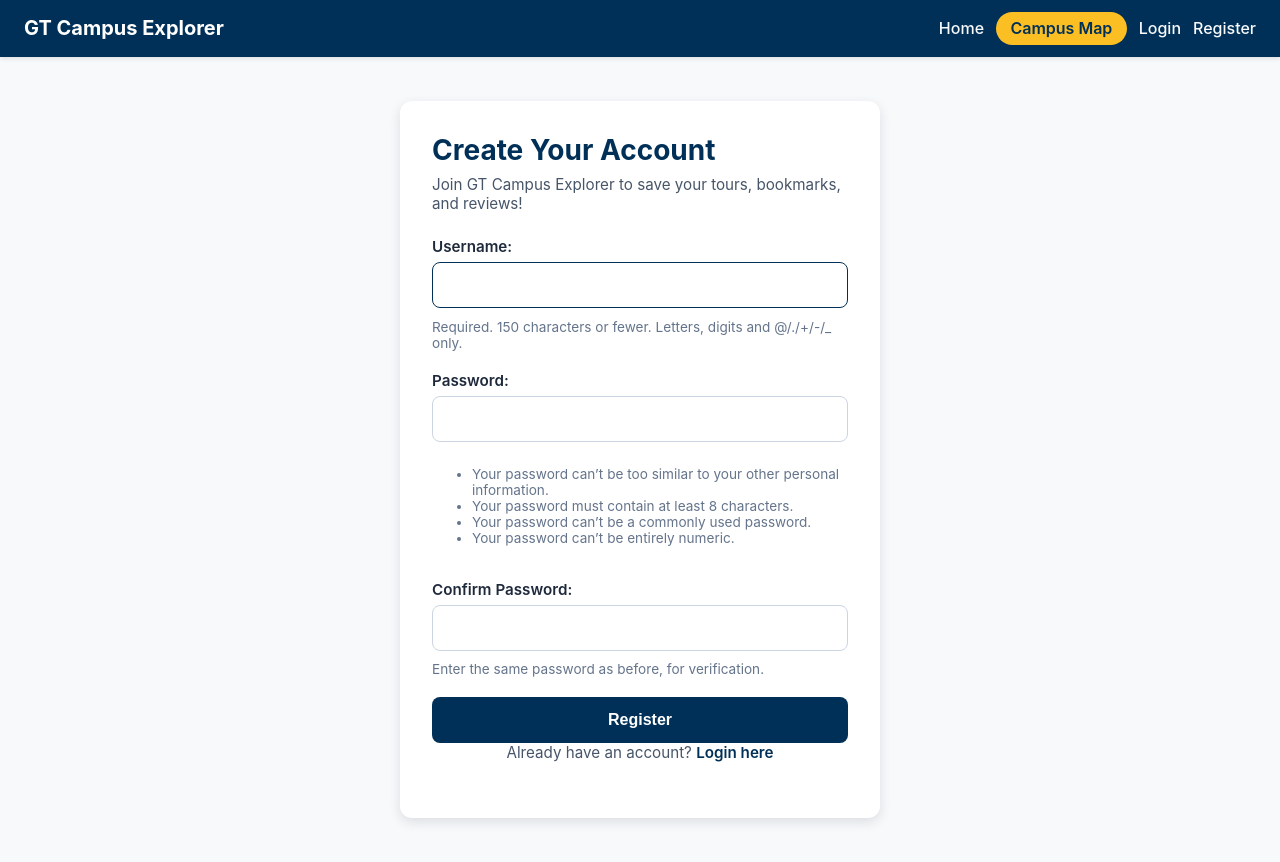
After one commit to KennyKeni/cs-2340-team-6-gt-campus-tour, a Django app: page /accounts/register/ in a window 1280 px wide. The commit adds this page. Shown: the top 862 px of the page. Run offline with Django 5.2, Linux system fonts and the light colour scheme.

Commit message:
feature/user-story-1: account creation

```diff
--- /dev/null
+++ b/accounts/templates/accounts/register.html
@@ -0,0 +1,57 @@
+{% extends 'base.html' %}
+
+{% block title %}Register - GT Tour{% endblock %}
+
+{% block content %}
+<div class="auth-container">
+    <h2>Create Your Account</h2>
+    <p>Join GT Campus Explorer to save your tours, bookmarks, and reviews!</p>
+
+    <form method="post" class="auth-form">
+        {% csrf_token %}
+
+        {% if form.errors %}
+            <div class="error-messages">
+                {% for field in form %}
+                    {% for error in field.errors %}
+                        <p class="error">{{ error }}</p>
+                    {% endfor %}
+                {% endfor %}
+                {% for error in form.non_field_errors %}
+                    <p class="error">{{ error }}</p>
+                {% endfor %}
+            </div>
+        {% endif %}
+
+        <div class="form-group">
+            <label for="{{ form.username.id_for_label }}">Username:</label>
+            {{ form.username }}
+            {% if form.username.help_text %}
+                <small class="help-text">{{ form.username.help_text }}</small>
+            {% endif %}
+        </div>
+
+        <div class="form-group">
+            <label for="{{ form.password1.id_for_label }}">Password:</label>
+            {{ form.password1 }}
+            {% if form.password1.help_text %}
+                <small class="help-text">{{ form.password1.help_text }}</small>
+            {% endif %}
+        </div>
+
+        <div class="form-group">
+            <label for="{{ form.password2.id_for_label }}">Confirm Password:</label>
+            {{ form.password2 }}
+            {% if form.password2.help_text %}
+                <small class="help-text">{{ form.password2.help_text }}</small>
+            {% endif %}
+        </div>
+
+        <button type="submit" class="btn-primary">Register</button>
+    </form>
+
+    <p class="auth-switch">
+        Already have an account? <a href="{% url 'accounts:login' %}">Login here</a>
+    </p>
+</div>
+{% endblock %}
--- /dev/null
+++ b/accounts/urls.py
@@ -0,0 +1,12 @@
+from django.contrib.auth import views as auth_views
+from django.urls import path
+
+from . import views
+
+app_name = 'accounts'
+
+urlpatterns = [
+    path('register/', views.register, name='register'),
+    path('login/', auth_views.LoginView.as_view(template_name='accounts/login.html'), name='login'),
+    path('logout/', auth_views.LogoutView.as_view(), name='logout'),
+]
--- a/accounts/views.py
+++ b/accounts/views.py
@@ -1,3 +1,20 @@
-from django.shortcuts import render
+from django.contrib.auth import login
+from django.contrib.auth.forms import UserCreationForm
+from django.shortcuts import redirect, render
 
-# Create your views here.
+
+def register(request):
+    """Handle user registration."""
+    if request.user.is_authenticated:
+        return redirect('home')
+
+    if request.method == 'POST':
+        form = UserCreationForm(request.POST)
+        if form.is_valid():
+            user = form.save()
+            login(request, user)
+            return redirect('home')
+    else:
+        form = UserCreationForm()
+
+    return render(request, 'accounts/register.html', {'form': form})
--- a/gttour/settings.py
+++ b/gttour/settings.py
@@ -119,3 +119,8 @@
 # https://docs.djangoproject.com/en/5.2/ref/settings/#default-auto-field
 
 DEFAULT_AUTO_FIELD = 'django.db.models.BigAutoField'
+
+# Authentication settings
+LOGIN_URL = 'accounts:login'
+LOGIN_REDIRECT_URL = 'home'
+LOGOUT_REDIRECT_URL = 'home'
--- a/gttour/static/styles.css
+++ b/gttour/static/styles.css
@@ -43,6 +43,22 @@
 }
 
 .site-header nav .nav-link:hover {
+    text-decoration: underline;
+}
+
+.site-header nav .logout-button {
+    background: none;
+    border: none;
+    color: #f8fafc;
+    text-decoration: none;
+    font-weight: 500;
+    font-size: inherit;
+    font-family: inherit;
+    cursor: pointer;
+    padding: 0;
+}
+
+.site-header nav .logout-button:hover {
     text-decoration: underline;
 }
 
@@ -269,10 +285,14 @@
 }
 
 @keyframes typingBlink {
-    0%, 80%, 100% {
+
+    0%,
+    80%,
+    100% {
         opacity: 0.2;
         transform: translateY(0);
     }
+
     40% {
         opacity: 1;
         transform: translateY(-2px);
@@ -380,6 +400,130 @@
     }
 }
 
+/* Authentication Styles */
+.auth-container {
+    max-width: 480px;
+    margin: 2rem auto;
+    background-color: #fff;
+    border-radius: 12px;
+    box-shadow: 0 4px 12px rgba(15, 23, 42, 0.12);
+    padding: 2rem;
+}
+
+.auth-container h2 {
+    margin: 0 0 0.5rem;
+    color: #003057;
+    font-size: 1.75rem;
+}
+
+.auth-container>p {
+    margin: 0 0 1.5rem;
+    color: #475569;
+    font-size: 0.95rem;
+}
+
+.auth-form {
+    display: flex;
+    flex-direction: column;
+    gap: 1.25rem;
+}
+
+.form-group {
+    display: flex;
+    flex-direction: column;
+    gap: 0.4rem;
+}
+
+.form-group label {
+    font-weight: 600;
+    color: #1e293b;
+    font-size: 0.95rem;
+}
+
+.form-group input[type="text"],
+.form-group input[type="password"] {
+    padding: 0.75rem;
+    border: 1px solid #cbd5e1;
+    border-radius: 8px;
+    font-size: 1rem;
+    font-family: inherit;
+    transition: border-color 0.2s ease-in-out;
+}
+
+.form-group input[type="text"]:focus,
+.form-group input[type="password"]:focus {
+    outline: none;
+    border-color: #003057;
+}
+
+.help-text {
+    display: block;
+    color: #64748b;
+    font-size: 0.85rem;
+    margin-top: 0.25rem;
+}
+
+.error-messages {
+    background-color: #fef2f2;
+    border: 1px solid #fca5a5;
+    border-radius: 8px;
+    padding: 1rem;
+    margin-bottom: 1rem;
+}
+
+.error {
+    color: #dc2626;
+    margin: 0 0 0.5rem;
+    font-size: 0.9rem;
+}
+
+.error:last-child {
+    margin-bottom: 0;
+}
+
+.btn-primary {
+    padding: 0.85rem 1.5rem;
+    background-color: #003057;
+    color: #fff;
+    border: none;
+    border-radius: 8px;
+    font-size: 1rem;
+    font-weight: 600;
+    cursor: pointer;
+    transition: background-color 0.2s ease-in-out, transform 0.1s ease-in-out;
+}
+
+.btn-primary:hover {
+    background-color: #00467f;
+}
+
+.btn-primary:active {
+    transform: translateY(1px);
+}
+
+.auth-switch {
+    margin-top: 1.5rem;
+    text-align: center;
+    color: #475569;
+    font-size: 0.95rem;
+}
+
+.auth-switch a {
+    color: #003057;
+    text-decoration: none;
+    font-weight: 600;
+}
+
+.auth-switch a:hover {
+    text-decoration: underline;
+}
+
+.user-info {
+    color: #fbbf24;
+    font-weight: 600;
+    margin-right: 0.5rem;
+}
+
 @media (max-width: 768px) {
     .site-header {
         flex-direction: column;
@@ -394,4 +538,9 @@
     .chat-input button {
         width: 100%;
     }
+
+    .auth-container {
+        margin: 1rem;
+        padding: 1.5rem;
+    }
 }
--- a/gttour/templates/base.html
+++ b/gttour/templates/base.html
@@ -15,6 +15,16 @@
             {% block nav_links %}
             <a href="{% url 'home' %}" class="nav-link">Home</a>
             <a href="{% url 'campus:overview' %}" class="nav-button">Campus Map</a>
+            {% if user.is_authenticated %}
+                <span class="user-info">Welcome, {{ user.username }}!</span>
+                <form method="post" action="{% url 'accounts:logout' %}" style="display: inline;">
+                    {% csrf_token %}
+                    <button type="submit" class="nav-link logout-button">Logout</button>
+                </form>
+            {% else %}
+                <a href="{% url 'accounts:login' %}" class="nav-link">Login</a>
+                <a href="{% url 'accounts:register' %}" class="nav-link">Register</a>
+            {% endif %}
             {% endblock %}
             </nav>
         </header>
--- a/gttour/urls.py
+++ b/gttour/urls.py
@@ -22,5 +22,6 @@
 urlpatterns = [
     path('admin/', admin.site.urls),
     path('', views.home, name='home'),
+    path('accounts/', include('accounts.urls')),
     path('campus/', include('campus.urls')),
 ]
```
Also changed, not shown: accounts/templates/accounts/login.html (added, +36 -0 lines), db.sqlite3.
